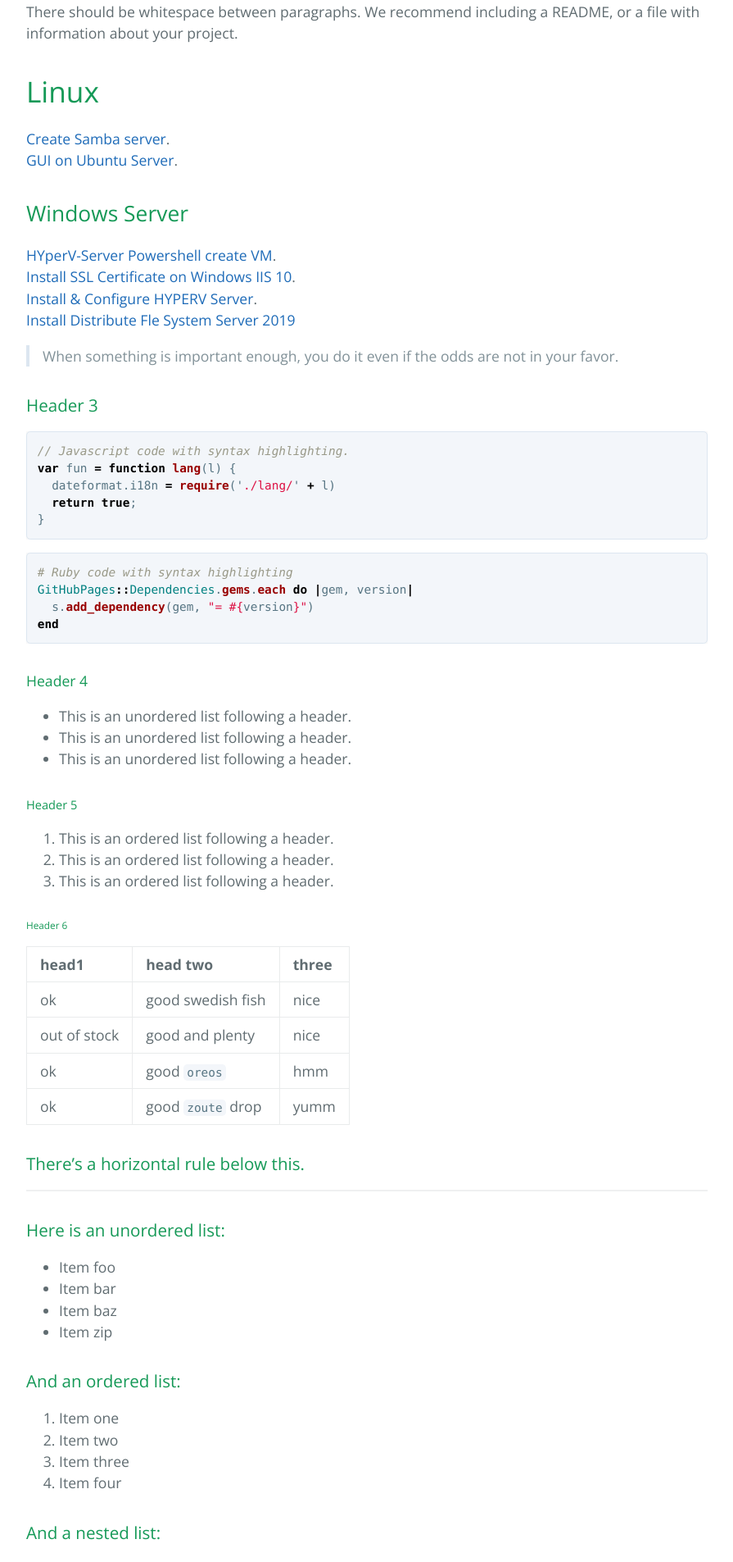
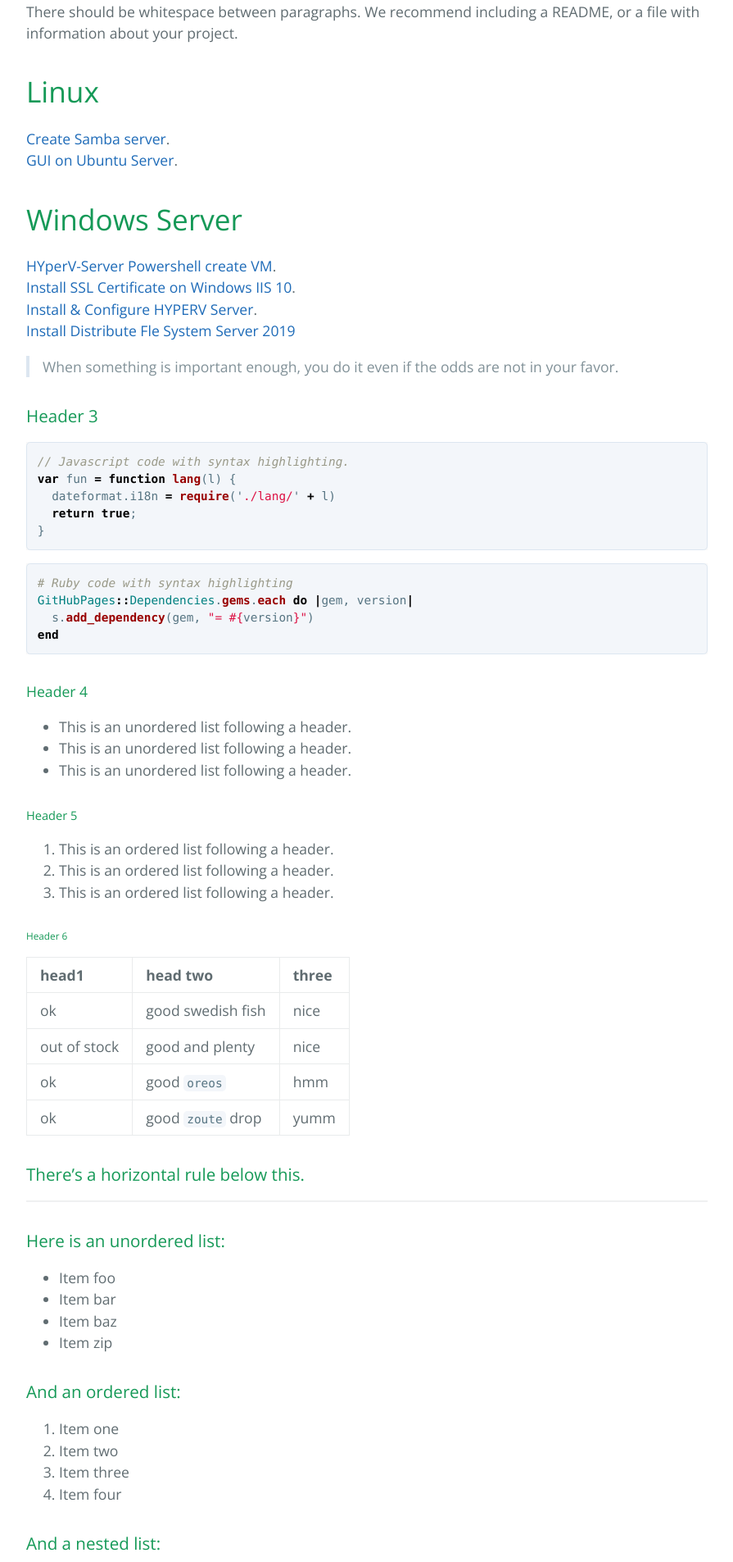
Before and after one commit to Spiralman1/spiralman1.github.io, a Jekyll site: the page built from index.md, in a window 1280 px wide. Shown: the part 392-2297 px from the top of the page at 82% size, without its empty margins (192-1087 px from the left). Built offline with Jekyll 4.4.1, drawn with Linux system fonts in a browser that asks for light colours.

```diff
--- a/index.md
+++ b/index.md
@@ -18,7 +18,7 @@ There should be whitespace between paragraphs. We recommend including a README,
 [Create Samba server](./another-page2.html). <br/>
 [GUI on Ubuntu Server](./another-page3.html). <br/>
 
-## Windows Server
+# Windows Server
 
 [HYperV-Server Powershell create VM](./another-page.html). <br/>
 [Install SSL Certificate on Windows IIS 10](https://www.ssl.com/how-to/install-an-ssl-tls-certificate-in-iis-10). <br/>
```
